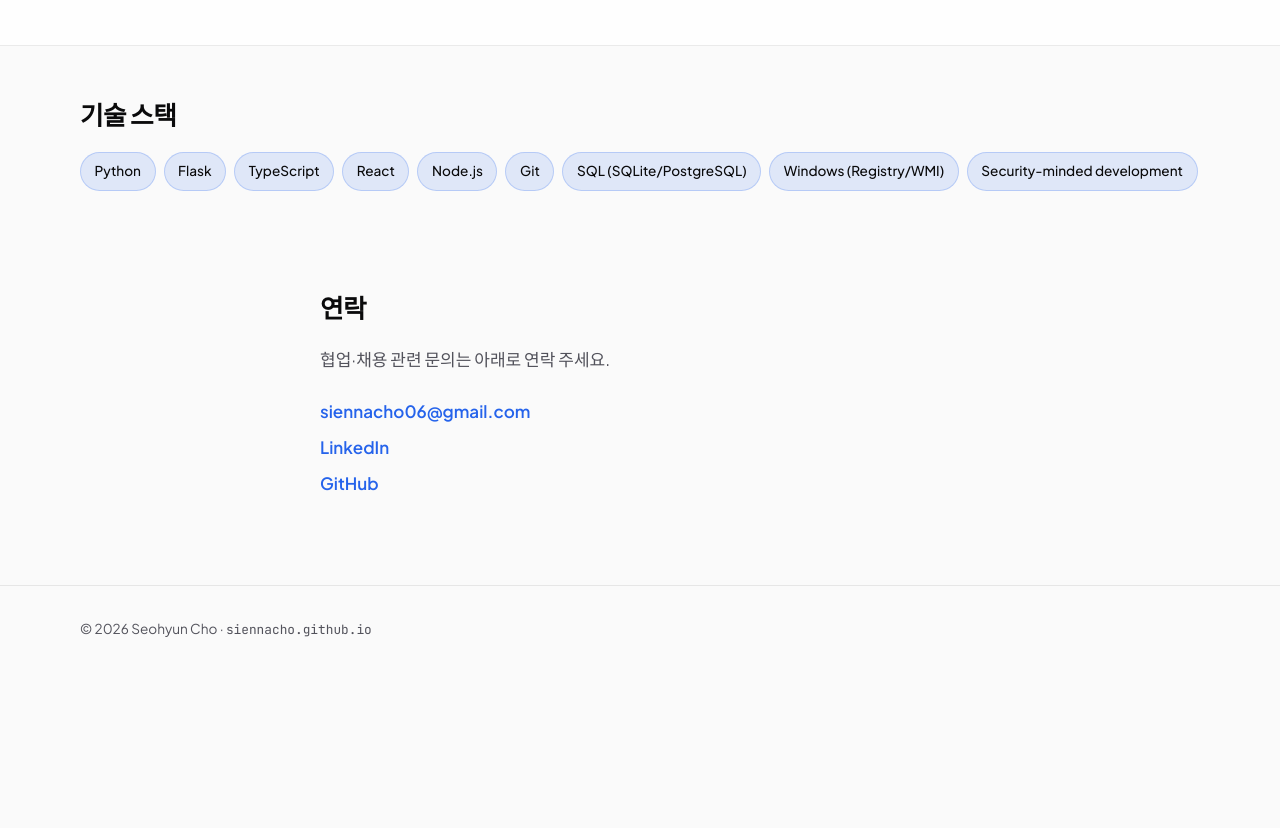
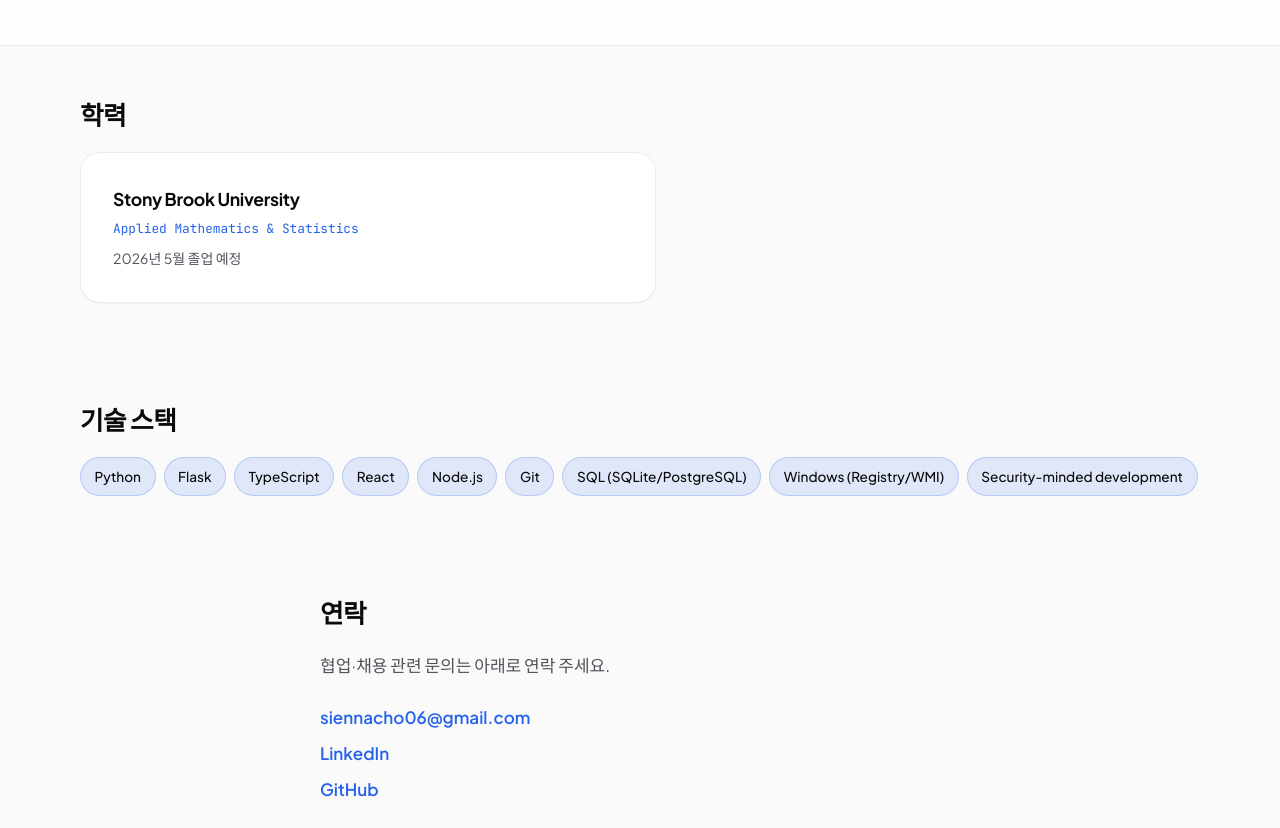
Before and after one commit to Siennacho/siennacho.github.io, a plain HTML site: page index.html in a window 1280 px wide. Shown: the part 1680-2508 px from the top of the page. Before the commit the page ends 2353 px from the top, so only its background shows below. Drawn offline with Linux system fonts and the light colour scheme.

Commit message:
feat: Education 섹션 추가 및 UI 개선
- Education 섹션 추가 (Stony Brook Univ., Applied Mathematics & Statistics, May 2026)
- Hero eyebrow 텍스트를 "Applied Mathematics × Finance · Stony Brook University"로 변경
- hero-title clamp 최솟값 조정으로 모바일 480px 이하 폰트 크기 축소
- nav 스크롤 스파이 active 표시 기능 추가 (IntersectionObserver)
- LinkedIn 실제 URL로 교체 (contact-link--empty 제거)

Made-with: Cursor

```diff
--- a/index.html
+++ b/index.html
@@ -33,6 +33,7 @@
         <nav class="nav" aria-label="주요 메뉴">
           <a href="#about">소개</a>
           <a href="#work">프로젝트</a>
+          <a href="#education">학력</a>
           <a href="#stack">스택</a>
           <a href="#contact">연락</a>
         </nav>
@@ -46,7 +47,7 @@
     <main id="main">
       <section class="hero">
         <div class="container hero-inner">
-          <p class="eyebrow">Full-stack Developer (Finance &amp; Data-focused)</p>
+          <p class="eyebrow">Applied Mathematics × Finance · Stony Brook University</p>
           <h1 class="hero-title">
             안녕하세요,<br />
             저는 <span class="hero-title__accent">Seohyun Cho</span>입니다.
@@ -144,6 +145,19 @@
         </div>
       </section>
 
+      <section id="education" class="section">
+        <div class="container">
+          <h2 class="section-title">학력</h2>
+          <ul class="edu-list">
+            <li class="edu-item">
+              <p class="edu-item__school">Stony Brook University</p>
+              <p class="edu-item__degree">Applied Mathematics &amp; Statistics</p>
+              <p class="edu-item__date">2026년 5월 졸업 예정</p>
+            </li>
+          </ul>
+        </div>
+      </section>
+
       <section id="stack" class="section">
         <div class="container">
           <h2 class="section-title">기술 스택</h2>
@@ -170,7 +184,7 @@
               <a href="mailto:siennacho06@gmail.com">siennacho06@gmail.com</a>
             </li>
             <li>
-              <a class="contact-link--empty" href="#" aria-disabled="true" tabindex="-1">LinkedIn</a>
+              <a href="https://www.linkedin.com/in/%EC%84%9C%ED%98%84-%EC%A1%B0-66b93a392/" target="_blank" rel="noopener noreferrer">LinkedIn</a>
             </li>
             <li>
               <a href="https://github.com/Siennacho" target="_blank" rel="noopener noreferrer">GitHub</a>
--- a/main.js
+++ b/main.js
@@ -29,4 +29,27 @@
 
   const yearEl = document.querySelector("[data-year]");
   if (yearEl) yearEl.textContent = String(new Date().getFullYear());
+
+  const sections = document.querySelectorAll("section[id]");
+  const navLinks = document.querySelectorAll(".nav a[href^='#']");
+
+  if (sections.length && navLinks.length) {
+    const observer = new IntersectionObserver(
+      function (entries) {
+        entries.forEach(function (entry) {
+          if (entry.isIntersecting) {
+            const id = entry.target.id;
+            navLinks.forEach(function (link) {
+              link.classList.toggle("active", link.getAttribute("href") === "#" + id);
+            });
+          }
+        });
+      },
+      { rootMargin: "-40% 0px -55% 0px", threshold: 0 }
+    );
+
+    sections.forEach(function (section) {
+      observer.observe(section);
+    });
+  }
 })();
--- a/styles.css
+++ b/styles.css
@@ -154,6 +154,10 @@ body {
   color: var(--text);
 }
 
+.nav a.active {
+  color: var(--accent);
+}
+
 .lang-link {
   flex-shrink: 0;
   height: 2.5rem;
@@ -243,7 +247,7 @@ body {
 }
 
 .hero-title {
-  font-size: clamp(2.25rem, 5.5vw, 3.5rem);
+  font-size: clamp(1.6rem, 5.5vw, 3.5rem);
   font-weight: 700;
   letter-spacing: -0.03em;
   line-height: 1.15;
@@ -498,6 +502,44 @@ body {
   text-underline-offset: 4px;
 }
 
+.edu-list {
+  list-style: none;
+  margin: 0;
+  padding: 0;
+  display: flex;
+  flex-direction: column;
+  gap: var(--space-md);
+}
+
+.edu-item {
+  padding: var(--space-xl);
+  background: var(--bg-elevated);
+  border: 1px solid var(--border);
+  border-radius: var(--radius-lg);
+  box-shadow: var(--shadow-sm);
+  max-width: 36rem;
+}
+
+.edu-item__school {
+  font-size: 1.1rem;
+  font-weight: 700;
+  letter-spacing: -0.02em;
+  margin: 0 0 var(--space-xs);
+}
+
+.edu-item__degree {
+  font-family: var(--font-mono);
+  font-size: 0.8rem;
+  color: var(--accent);
+  margin: 0 0 var(--space-sm);
+}
+
+.edu-item__date {
+  font-size: 0.875rem;
+  color: var(--text-muted);
+  margin: 0;
+}
+
 .contact-link--empty {
   color: var(--text-muted);
   text-decoration: none;
```
Also changed, not shown: en.html (+16 -2 lines).
